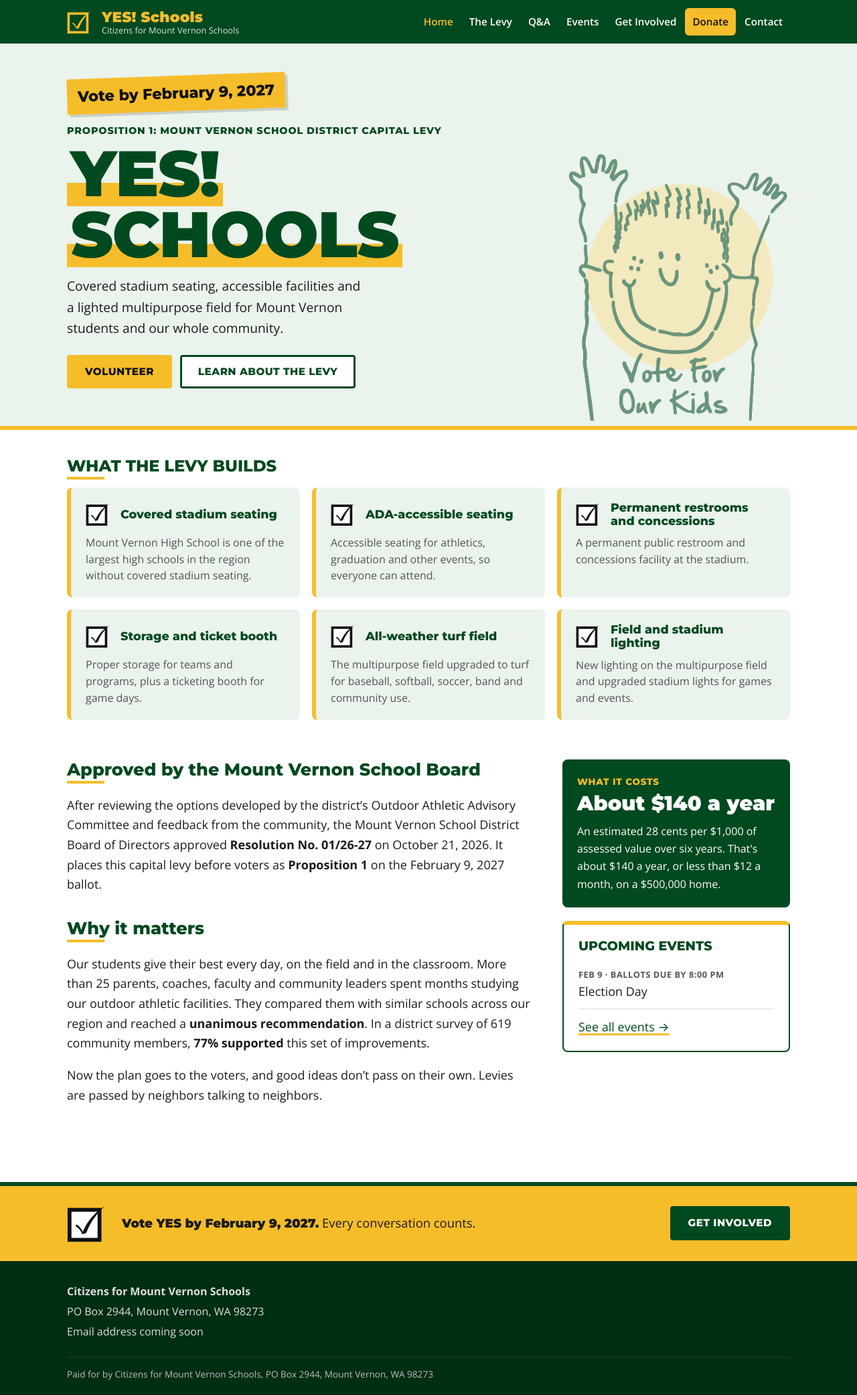
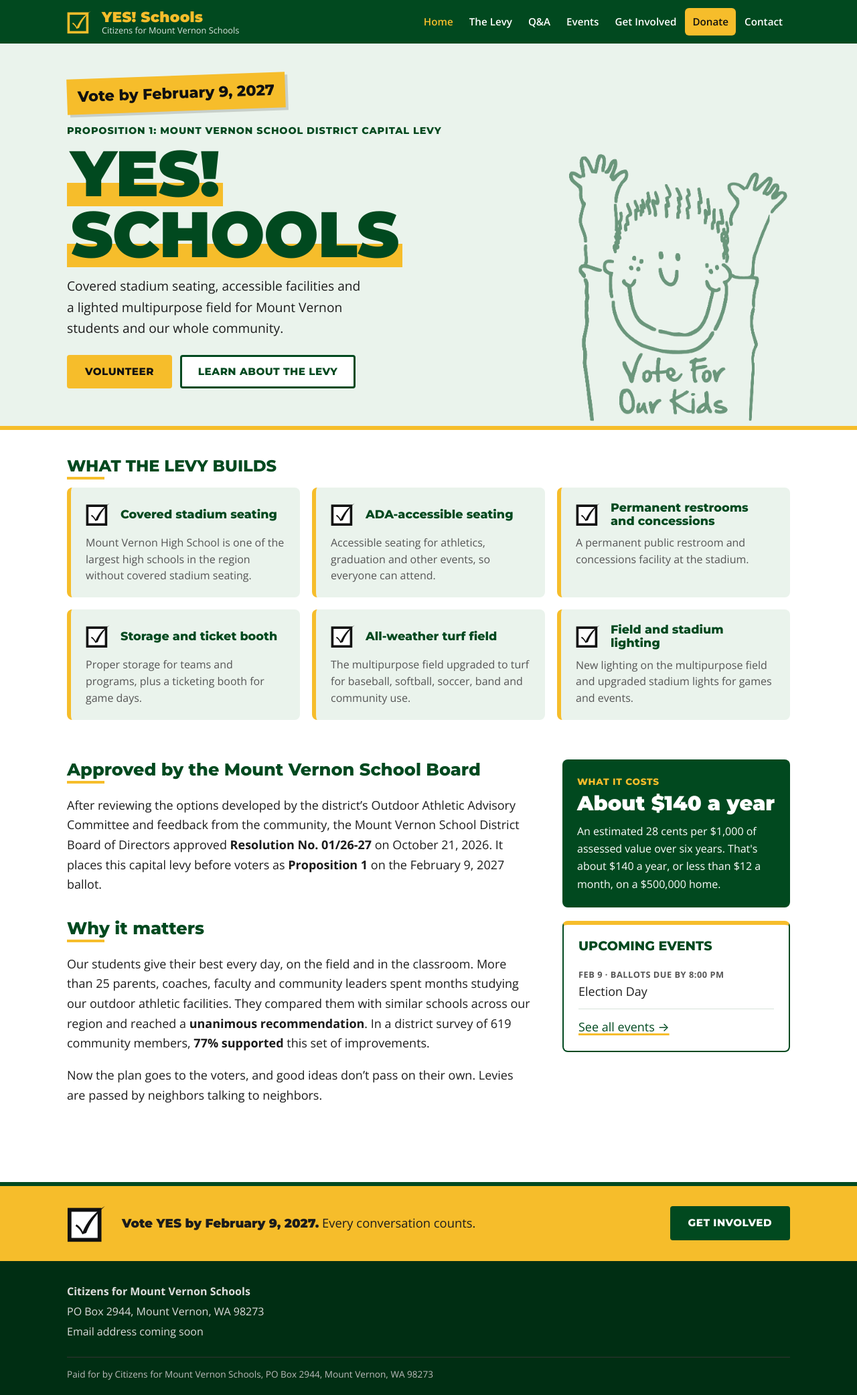
Before and after one commit to Citizens-for-Mount-Vernon-Schools/cmvs-website, a Jekyll site: the page built from index.md, in a window 1280 px wide. Shown: the whole page at 67% size. Built offline with Jekyll 4.4.1, drawn with Linux system fonts in a browser that asks for light colours.

Commit message:
Drop the yellow circle behind the drawing
Co-Authored-By: Claude Opus 5.5 <noreply@anthropic.com>
Claude-Session: https://claude.ai/code/session_01SpCqsKiyYi6ZBD9uFZkAdm

```diff
--- a/assets/css/style.css
+++ b/assets/css/style.css
@@ -193,9 +193,6 @@ h3 { font-size: 1.1rem; font-weight: 800; margin: 0 0 .25rem; }
 /* More yellow accents */
 .hero { border-bottom-color: var(--yellow); }
 .hero h1 .marker { background: linear-gradient(transparent 62%, var(--yellow) 62%, var(--yellow) 92%, transparent 92%); -webkit-box-decoration-break: clone; box-decoration-break: clone; padding: 0 .06em; }
-.hero-art { position: relative; }
-.hero-art::before { content: ""; position: absolute; left: 8%; right: 8%; top: 12%; aspect-ratio: 1; background: var(--yellow); opacity: .45; border-radius: 50%; z-index: 0; }
-.hero-art img { position: relative; z-index: 1; }
 .hero .button.dark { background: var(--yellow); border-color: var(--yellow); color: var(--black); }
 .hero .button.dark:hover { background: var(--yellow); filter: brightness(1.05); }
 .section-title, .prose h2 { padding-bottom: 6px; background: linear-gradient(var(--yellow), var(--yellow)) left bottom / 56px 4px no-repeat; }
@@ -206,4 +203,3 @@ h3 { font-size: 1.1rem; font-weight: 800; margin: 0 0 .25rem; }
 .data-table tr:last-child td { background: var(--yellow-soft); }
 .card { border-top: 6px solid var(--yellow); }
 .hero h1 { display: block; }
-.hero-art::before { opacity: 1; background: #fbe199; }
```
